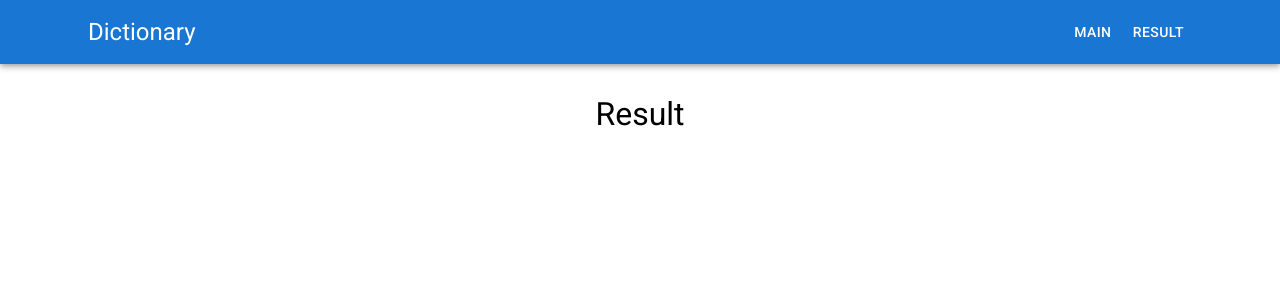
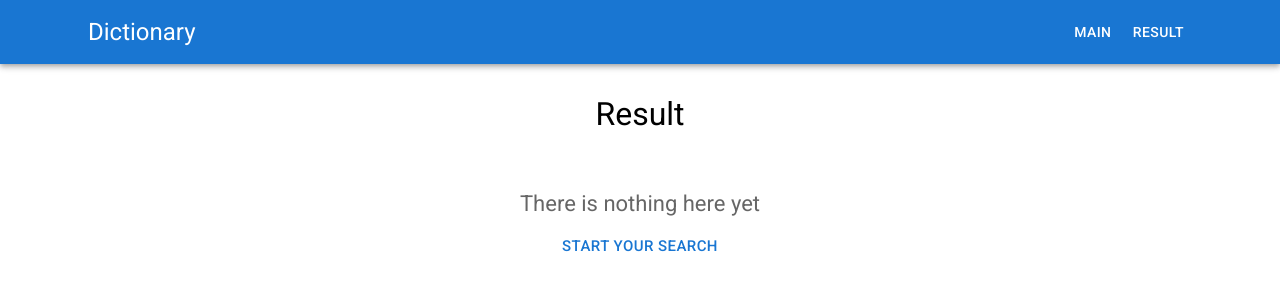
Before and after one commit to andreibelyun/dictionary-test-task, a React (Create React App) app: page /pages/result in a window 1280 px wide. Shown: the top 300 px of the page. Built offline with nearby package versions, Linux system fonts and the light colour scheme.

Commit message:
feat: fetch data from local storage after reloading or reopening the page

```diff
--- a/src/components/DirectLinkSearcher.tsx
+++ b/src/components/DirectLinkSearcher.tsx
@@ -3,14 +3,16 @@ import { Box, CircularProgress } from '@mui/material';
 import { useParams, useNavigate } from 'react-router-dom';
 import { useAppDispatch } from '../utils/hooks';
 import { fetchWord } from '../features/word/wordSlice';
+import { Word } from '../types/word';
 
 function DirectLinkSearcher() {
   const { word } = useParams();
   const navigate = useNavigate();
   const dispatch = useAppDispatch();
 
-  const handleSearchSuccess = () => {
+  const handleSearchSuccess = (data: Word[]) => {
     navigate('/pages/result');
+    localStorage.words = JSON.stringify(data);
   };
 
   const handleSearchFail = () => {
--- a/src/components/Main.tsx
+++ b/src/components/Main.tsx
@@ -7,6 +7,7 @@ import {
   Button,
   CircularProgress
 } from '@mui/material';
+import { Word } from '../types/word';
 import { useAppDispatch, useAppSelector } from '../utils/hooks';
 import { fetchWord } from '../features/word/wordSlice';
 
@@ -22,8 +23,10 @@ function Main() {
     setSearchKey(e.target.value);
   };
 
-  const handleSearchSuccess = () => {
+  const handleSearchSuccess = (data: Word[]) => {
     navigate('/pages/result');
+    localStorage.clear();
+    localStorage.words = JSON.stringify(data);
   };
 
   const handleSearchFail = () => {
--- a/src/components/Result.tsx
+++ b/src/components/Result.tsx
@@ -1,8 +1,24 @@
-import React from 'react';
-import { Typography } from '@mui/material';
+import React, { useState, useEffect } from 'react';
+import { useNavigate } from 'react-router-dom';
+import { Typography, Box, Button } from '@mui/material';
+import { useAppSelector, useAppDispatch } from '../utils/hooks';
 import WordList from './WordList';
+import { setWords } from '../features/word/wordSlice';
 
 function Result() {
+  const navigate = useNavigate();
+  const words = useAppSelector((state) => state.words);
+  const [resultExists, setResultExist] = useState(true);
+  const dispatch = useAppDispatch();
+
+  useEffect(() => {
+    if (words.words.length === 0 && !localStorage.words) setResultExist(false);
+    else if (words.words.length === 0) {
+      setResultExist(true);
+      dispatch(setWords(JSON.parse(localStorage.words)));
+    } else setResultExist(true);
+  }, []);
+
   return (
     <main>
       <Typography
@@ -15,7 +31,36 @@ function Result() {
       >
         Result
       </Typography>
-      <WordList />
+      {resultExists ? (
+        <WordList />
+      ) : (
+        <Box
+          sx={{
+            textAlign: 'center',
+            mt: 7
+          }}
+        >
+          <Typography
+            variant="h5"
+            color="text.secondary"
+            sx={{
+              fontSize: { xs: '16px', md: '22px' },
+              textAlign: 'center',
+              mb: 1
+            }}
+          >
+            There is nothing here yet
+          </Typography>
+          <Button
+            sx={{
+              fontSize: { xs: '12px', md: '15px' }
+            }}
+            onClick={() => navigate('/pages/main')}
+          >
+            start your search
+          </Button>
+        </Box>
+      )}
     </main>
   );
 }
--- a/src/features/word/wordSlice.ts
+++ b/src/features/word/wordSlice.ts
@@ -25,7 +25,11 @@ export const fetchWord = createAsyncThunk<
 export const wordSlice = createSlice({
   name: 'words',
   initialState,
-  reducers: {},
+  reducers: {
+    setWords: (state, action) => {
+      state.words = action.payload;
+    }
+  },
   extraReducers: (builder) => {
     builder.addCase(fetchWord.pending, (state) => {
       state.loading = true;
@@ -43,3 +47,5 @@ export const wordSlice = createSlice({
 });
 
 export default wordSlice.reducer;
+
+export const { setWords } = wordSlice.actions;
```
